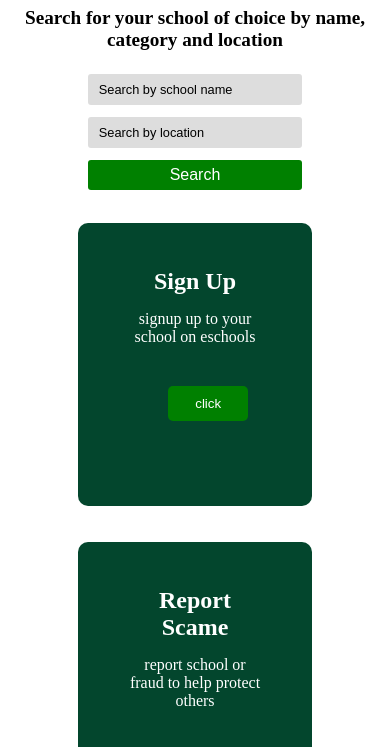
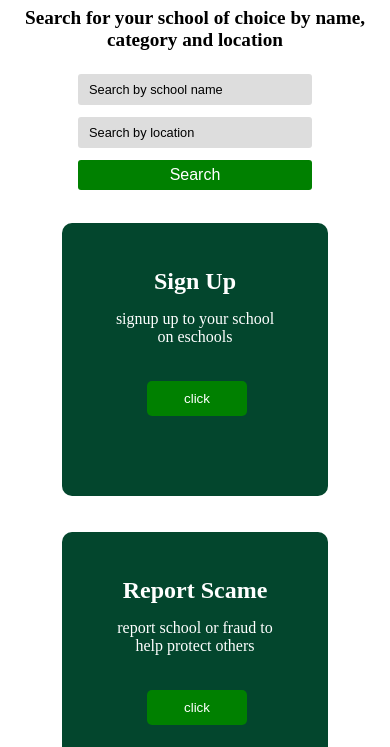
Before and after one commit to okit-man/Sample-project, a plain HTML site: page index.html in a window 390 px wide. Shown: the part 68-815 px from the top of the page. Drawn offline with Linux system fonts and the light colour scheme.

Commit message:
adjusted the ebtn mobile margin

```diff
--- a/style.css
+++ b/style.css
@@ -368,22 +368,27 @@ p {
 
     .search-btn1,
     .search-btn2 {
-        width: 55%;
+        width: 60%;
 
     }
 
     .search-btn3 {
-        width: 55%;
+        width: 60%;
     }
 
     h2 {
         font-size: 1.2em;
         text-align: center
     }
+    .eschool {
+        width: 68%;
+    }
     .ebtn-1,
     .ebtn-2,
     .ebtn-3 {
         width: 60%;
-        margin: 40px;
+        margin: 35px;
     }
+
+
 }
```
